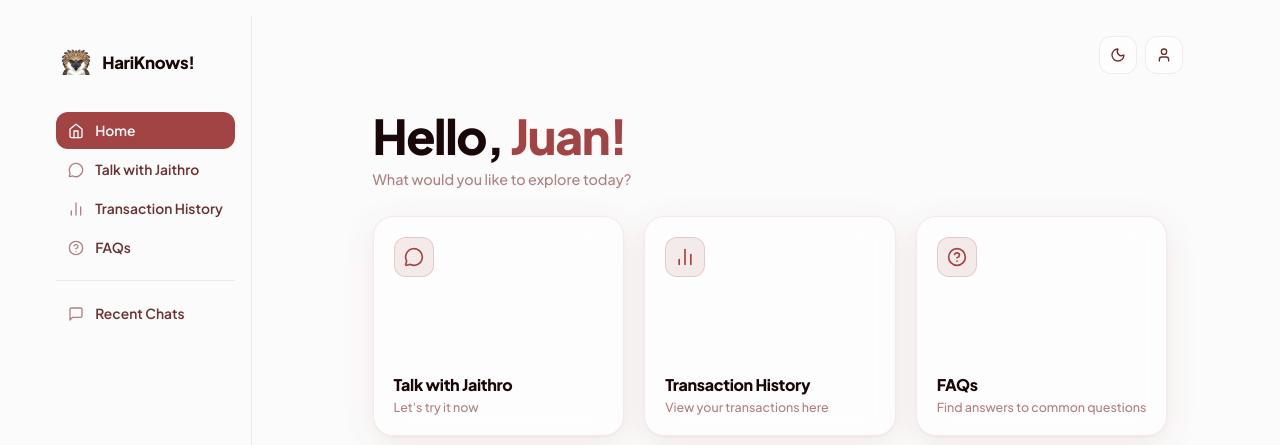
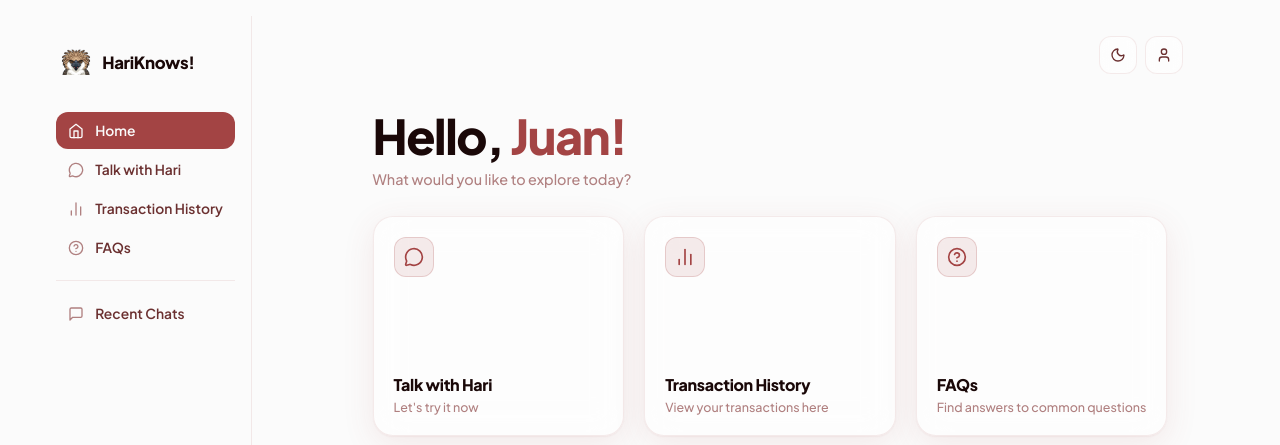
Before and after one commit to IJMPLM/HariKnows, a Next.js app in the folder frontend_helpdesk/: page /home in a window 1280 px wide. Shown: the top 445 px of the page. Built offline with nearby package versions, Linux system fonts and the light colour scheme.

Commit message:
Hari /fp

```diff
--- a/frontend_helpdesk/app/(main)/home/page.js
+++ b/frontend_helpdesk/app/(main)/home/page.js
@@ -418,7 +418,7 @@ export default function HomePage() {
               </a>
               <a href="/chat" className="sidebar-link">
                 <MessageCircle size={16} />
-                Talk with Jaithro
+                Talk with Hari
               </a>
               <a href="/transactions" className="sidebar-link">
                 <BarChart2 size={16} />
@@ -501,13 +501,13 @@ export default function HomePage() {
                   <article
                     className="card card-large fade-up d2"
                     role="button" tabIndex={0}
-                    aria-label="Talk with Jaithro — Let's try it now"
+                    aria-label="Talk with Hari — Let's try it now"
                     onClick={() => router.push("/haribot")}
                     onKeyDown={(e) => e.key === "Enter" && router.push("/haribot")}
                   >
                     <div className="card-icon-wrap" aria-hidden="true"><MessageCircle size={20} /></div>
                     <div className="card-body">
-                      <p className="card-title">Talk with Jaithro</p>
+                      <p className="card-title">Talk with Hari</p>
                       <p className="card-sub">Let's try it now</p>
                     </div>
                     <div className="card-arrow" aria-hidden="true"><ChevronRight size={14} /></div>
```
